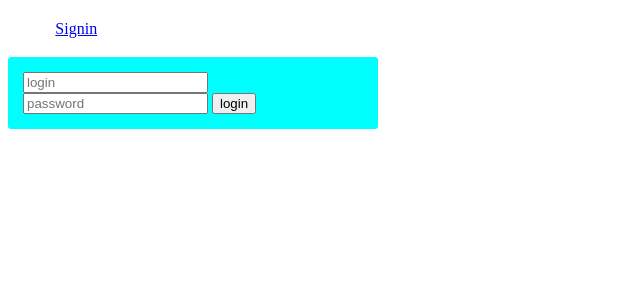
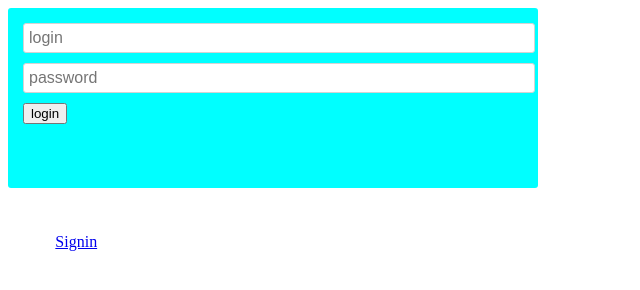
Before and after one commit to suoqingqiu2011/jeux-de-dames_app, a website: page views/login.html in a window 1280 px wide. Shown: the whole page, without its empty margins (0-640 px from the left). Drawn offline with nearby package versions, Linux system fonts and the light colour scheme; files that its build step writes are made by us from their sources.

Commit message:
🏄👴 Checkpoint ./views/login.html:812689/757 ./public/style.css:812689/39 ./views/base.html:812689/413

```diff
--- a/public/style.css
+++ b/public/style.css
@@ -26,17 +26,17 @@ menu a {
   padding: 0.5ex 1ex;
 }
 
-form {
+#form1 {
   margin-bottom: 25px;
   padding: 15px;
   background-color: cyan;
   display: inline-block;
-  width: 100%;
-  max-width: 340px;
+  width: 500px;
+  height: 150px;
   border-radius: 3px;
 }
 
-.log {
+#log , #pass{
   display: block;
   margin-bottom: 10px;
   padding: 5px;
--- a/views/base.html
+++ b/views/base.html
@@ -3,9 +3,12 @@
   <head>
     <meta charset="utf-8">
     <title>{% block title %}User accounts{% endblock %}</title>
-    <link rel="stylesheet" href="public/style.css">
+    <link rel="stylesheet" href="style.css">
   </head>
   <body>
+    {% block main %}
+    {% endblock %}
+
     {% block menu %}
     <menu>
       {% if current %}
@@ -15,8 +18,5 @@
       {% endif %}
     </menu>
     {% endblock %}
-
-    {% block main %}
-    {% endblock %}
   </body>
 </html>
--- a/views/login.html
+++ b/views/login.html
@@ -1,9 +1,10 @@
 {% extends "base.html" %}
 
 {% block title %}Welcome{% endblock %}
-<link rel="stylesheet" href="public/style.css">
+
 {% block main %}
-<form method="post">
+
+<form id="form1" method="post">
   <input type="text" id="log" name="login" placeholder="login" value="{{ data.login }}">
   <input type="password" id="pass" name="password" placeholder="password">
   <input type="submit" id="but" value="login">
```
